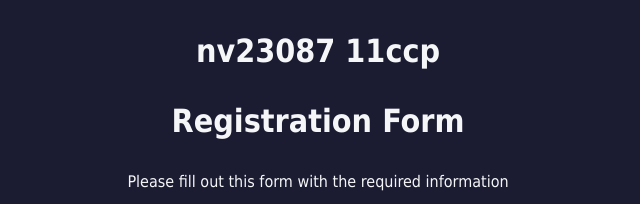
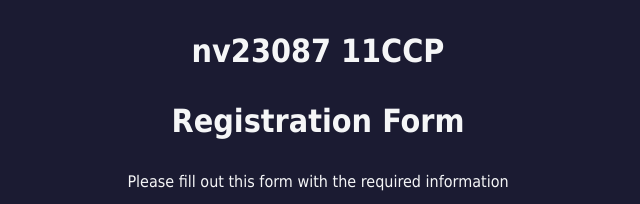
Before and after one commit to nv23087-ali-abdulmahdi/registration-form-, a plain HTML site: page index.html in a window 1280 px wide. Shown: the top 204 px of the page, 322-962 px from the left. Drawn offline with Linux system fonts and the light colour scheme.

Commit message:
Update index.html

```diff
--- a/index.html
+++ b/index.html
@@ -1,7 +1,7 @@
 <!DOCTYPE html>
 <html lang="en">
   <head>
-    <h1> nv23087 11ccp </h1>
+    <h1> nv23087 11CCP </h1>
     <meta charset="UTF-8">
     <title>Registration Form</title>
     <link rel="stylesheet" href="styles.css" />
```
